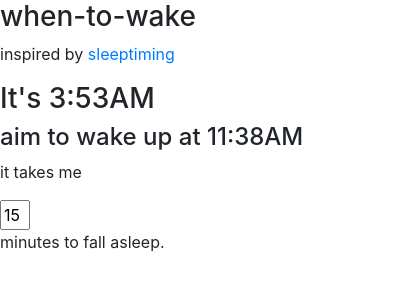
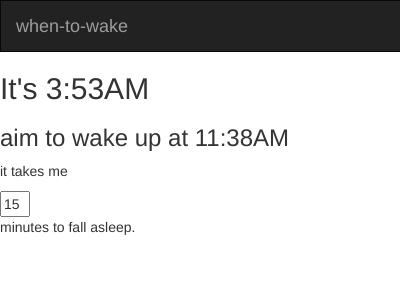
Before and after one commit to Extrct/when-to-wake, a browser extension: page app/popup.html in a window 400 px wide. Shown: the top 288 px of the page. Drawn offline with nearby package versions, Linux system fonts and the light colour scheme; files that its build step writes are made by us from their sources.

Commit message:
add images

```diff
--- a/app/popup.html
+++ b/app/popup.html
@@ -4,16 +4,21 @@
     <meta charset="utf-8">
     <link rel="stylesheet" type="text/css" href="bower_components/bootstrap/dist/css/bootstrap.min.css">
   </head>
-  <body style="width: 600px; height: 800px">
+  <body style="width: 600px; height: 500px">
     <div ng-controller="PopupController as m">
-        <h3>when-to-wake</h3>
-        <p> inspired by <a href="http://sleeptiming.com/">sleeptiming</a></p>
-        <h3>It's {{m.now | date : "h:mma"}}</h3>
-        <h4>aim to wake up at {{m.wakeUpAt(m.now.getTime())| date : "h:mma"}}</h4>
+      <nav class="navbar navbar-inverse">
+        <div class="container-fluid">
+          <div class="navbar-header">
+            <div class="navbar-brand">when-to-wake</div>
+          </div>
+        </div>
+      </nav>
 
-        <p>it takes me </p>
-        <input style="width: 30px"ng-model="m.minsToSleep"/>
-        <p>minutes to fall asleep.</p>
+      <h2>It's {{m.now | date : "h:mma"}}</h2>
+      <h3>aim to wake up at {{m.wakeUpAt(m.now.getTime())| date : "h:mma"}}</h3>
+      <p>it takes me </p>
+      <input style="width: 30px"ng-model="m.minsToSleep"/>
+      <p>minutes to fall asleep.</p>
       <script type="text/javascript" src="bower_components/angular/angular.min.js" /></script>
       <script type="text/javascript" src="bower_components/jquery/dist/jquery.min.js" /></script>
       <script type="text/javascript" src="scripts/popup.js"></script>
```
Also changed, not shown: app/images/icon-128.png, app/images/icon-16.png, app/images/icon-19.png, app/images/icon-38.png, 1 other file.
